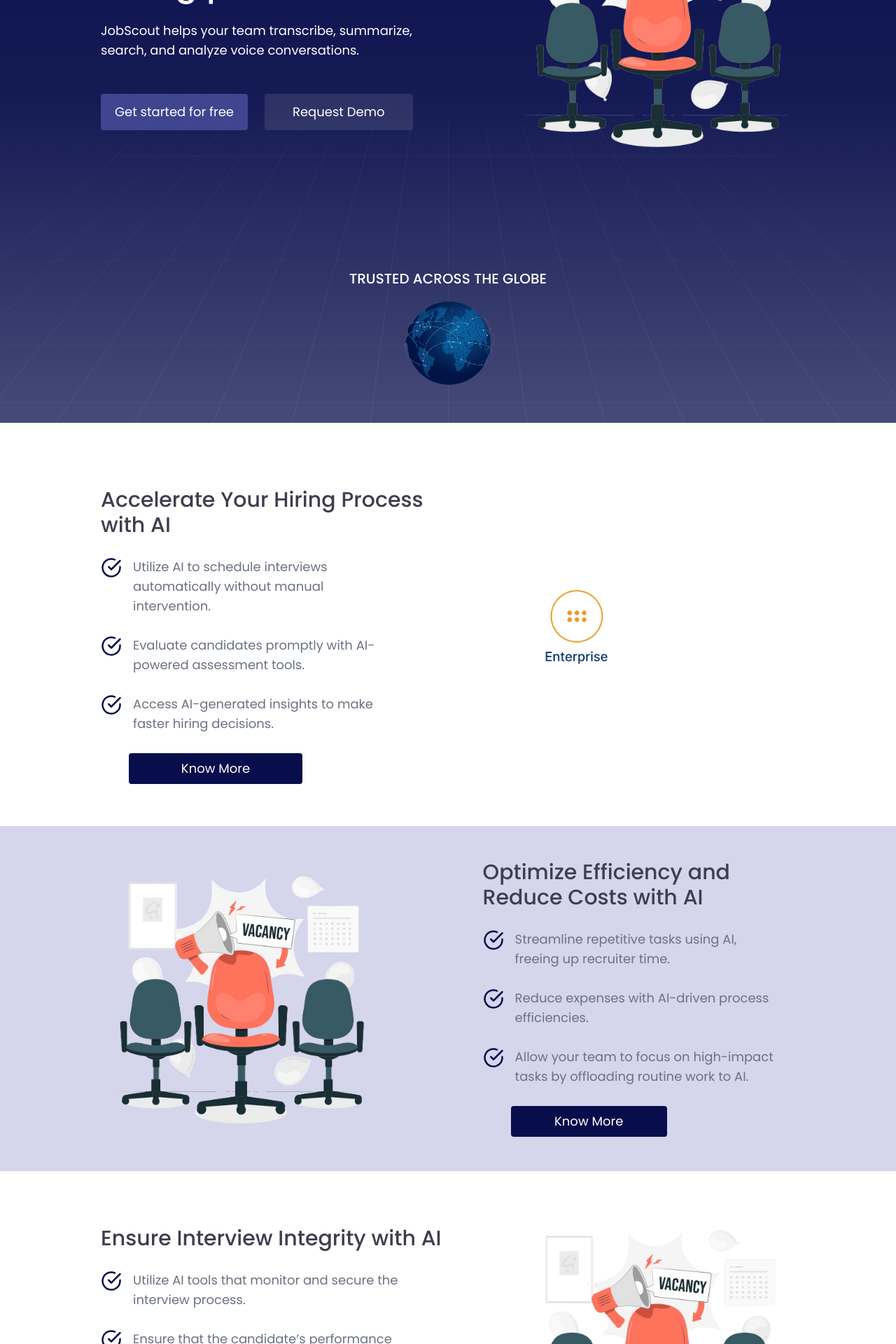
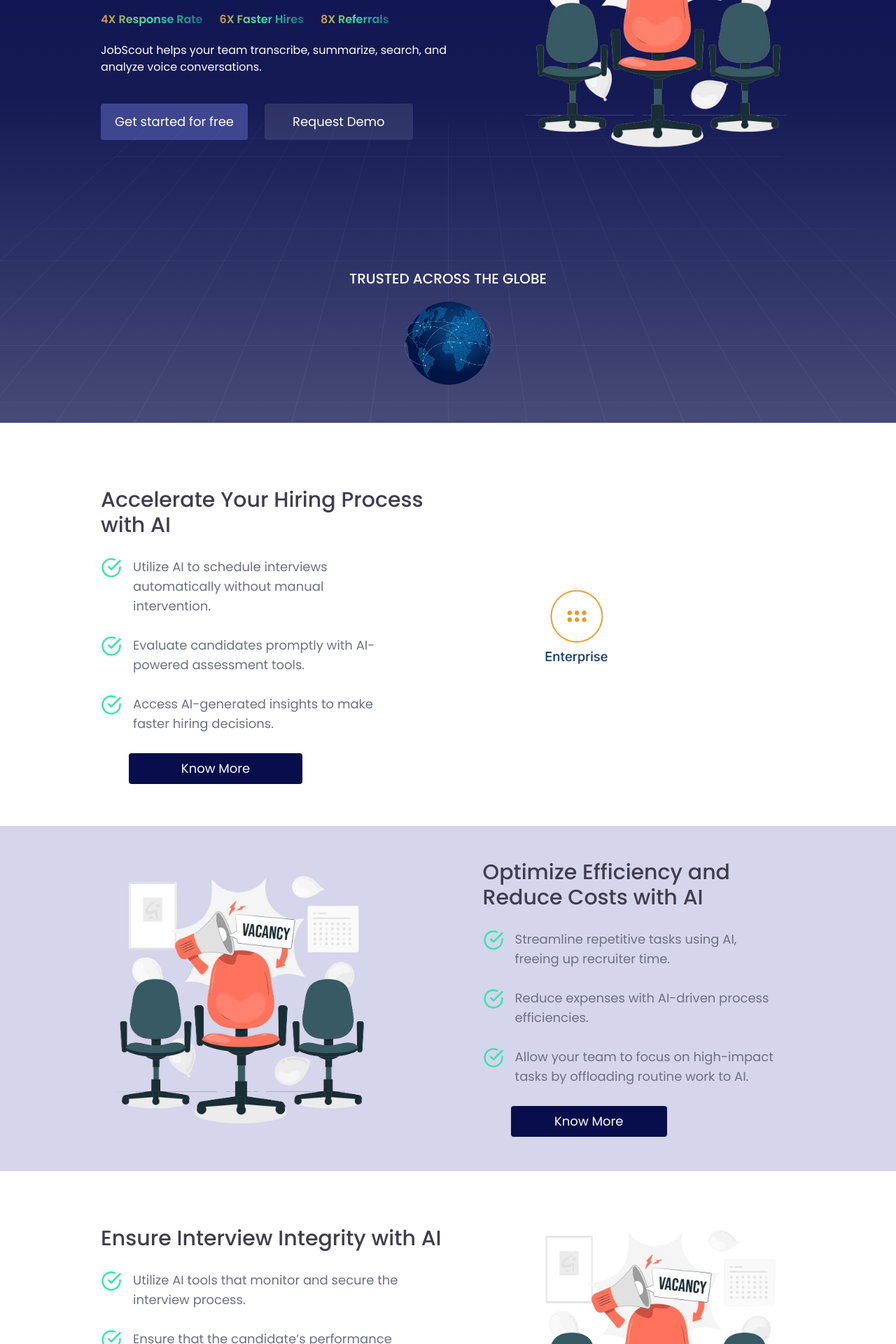
Before and after one commit to job-scout/jobscout-b2b-landingpage, a Next.js app: page / in a window 1280 px wide. Shown: the part 440-2360 px from the top of the page at 70% size. Built offline with nearby package versions, Linux system fonts and the light colour scheme.

Commit message:
banner update , text gradient update

```diff
--- a/components/Banner.jsx
+++ b/components/Banner.jsx
@@ -6,13 +6,27 @@
 			<div className="grid-background "></div>
 
 			<div className="text-white  h-[90vh] lg:h-[85vh] flex items-center justify-between container mx-auto px-4 lg:w-[80%] 2xl:w-[80%] space-x-12 lg:pt-8">
-				<div className="lg:w-[50%] flex flex-col space-y-12 lg:my-0 my-12">
+				<div className="lg:w-[50%] flex flex-col space-y-10 lg:my-0 my-12">
 					<div className="flex flex-col space-y-5">
 						<h1 className="lg:text-left text-center text-5xl font-medium lg:leading-snug leading-snug">
 							Automate your hiring process
 						</h1>
+						<div className=" flex flex-row items-center lg:items-start lg:space-x-6 lg:text-base text-xs space-x-4 font-semibold">
+							<p className=" linear-text-gradient ">
+								{" "}
+								4X <span className="">Response Rate</span>
+							</p>
+							<p className=" linear-text-gradient ">
+								{" "}
+								6X <span className="">Faster Hires</span>
+							</p>
+							<p className=" linear-text-gradient ">
+								{" "}
+								8X <span className="">Referrals</span>
+							</p>
+						</div>
 
-						<p className="text-lg lg:text-left text-center">
+						<p className="text-md lg:text-left text-center">
 							JobScout helps your team transcribe, summarize,
 							search, and analyze voice conversations.
 						</p>
--- a/components/Features.jsx
+++ b/components/Features.jsx
@@ -15,7 +15,7 @@
 					<div className="my-7 flex flex-col space-y-7">
 						<div className="flex items-start ">
 							<CheckCircleIcon
-								color="#080E4B"
+								color="#3AE4AD"
 								size={30}
 								className="mr-4"
 							/>{" "}
@@ -26,7 +26,7 @@
 						</div>
 						<div className="flex items-start ">
 							<CheckCircleIcon
-								color="#080E4B"
+								color="#3AE4AD"
 								size={30}
 								className="mr-4"
 							/>{" "}
@@ -37,9 +37,9 @@
 						</div>
 						<div className="flex items-start ">
 							<CheckCircleIcon
-								color="#080E4B"
+								color="#3AE4AD"
 								size={30}
-								className="mr-4"
+								className="mr-4 "
 							/>{" "}
 							<p className="text-gray-500 text-lg max-w-[80%] lg:max-w-sm 2xl:text-xl">
 								Access AI-generated insights to make faster
@@ -77,7 +77,7 @@
 						<div className="my-7 flex flex-col space-y-7">
 							<div className="flex items-start ">
 								<CheckCircleIcon
-									color="#080E4B"
+									color="#3AE4AD"
 									size={30}
 									className="mr-4"
 								/>{" "}
@@ -88,7 +88,7 @@
 							</div>
 							<div className="flex items-start ">
 								<CheckCircleIcon
-									color="#080E4B"
+									color="#3AE4AD"
 									size={30}
 									className="mr-4"
 								/>{" "}
@@ -99,7 +99,7 @@
 							</div>
 							<div className="flex items-start ">
 								<CheckCircleIcon
-									color="#080E4B"
+									color="#3AE4AD"
 									size={30}
 									className="mr-4"
 								/>{" "}
@@ -132,7 +132,7 @@
 					<div className="my-7 flex flex-col space-y-7">
 						<div className="flex items-start ">
 							<CheckCircleIcon
-								color="#080E4B"
+								color="#3AE4AD"
 								size={30}
 								className="mr-4"
 							/>{" "}
@@ -143,7 +143,7 @@
 						</div>
 						<div className="flex items-start ">
 							<CheckCircleIcon
-								color="#080E4B"
+								color="#3AE4AD"
 								size={30}
 								className="mr-4"
 							/>{" "}
@@ -154,7 +154,7 @@
 						</div>
 						<div className="flex items-start ">
 							<CheckCircleIcon
-								color="#080E4B"
+								color="#3AE4AD"
 								size={30}
 								className="mr-4"
 							/>{" "}
@@ -194,7 +194,7 @@
 						<div className="my-7 flex flex-col space-y-7">
 							<div className="flex items-start ">
 								<CheckCircleIcon
-									color="#080E4B"
+									color="#3AE4AD"
 									size={30}
 									className="mr-4"
 								/>{" "}
@@ -205,7 +205,7 @@
 							</div>
 							<div className="flex items-start ">
 								<CheckCircleIcon
-									color="#080E4B"
+									color="#3AE4AD"
 									size={30}
 									className="mr-4"
 								/>{" "}
@@ -216,7 +216,7 @@
 							</div>
 							<div className="flex items-start ">
 								<CheckCircleIcon
-									color="#080E4B"
+									color="#3AE4AD"
 									size={30}
 									className="mr-4"
 								/>{" "}
--- a/components/Hire.js
+++ b/components/Hire.js
@@ -7,7 +7,7 @@
 				Hire For Any Talent Across Your Team
 			</h1>
 
-			<button className="bg-text py-3 px-5 rounded text-lg text-white font-medium">
+			<button className="sublime-light py-3 px-5 rounded text-lg text-white font-medium">
 				Get started for free
 			</button>
 		</div>
--- a/components/ServiceCard.jsx
+++ b/components/ServiceCard.jsx
@@ -11,7 +11,7 @@
     <div className="flex flex-col justify-center items-center max-w-[250px] text-center gap-6">
       <div
         className={`w-24 h-24 ${
-          iconSecondary ? "bg-green-100" : "bg-white"
+          iconSecondary ? "bg-pink-50" : "bg-white"
         }  rounded-full flex justify-center items-center`}
       >
         <Image width="30" height="30" src={icon} alt="service" />
--- a/styles/globals.css
+++ b/styles/globals.css
@@ -20,13 +20,12 @@
 .icon {
 	width: 100% !important;
 	height: 100% !important;
-  color: #080E4B;
+	color: #080e4b;
 }
 
 .PhoneInputInput {
 	outline: none !important;
 }
-
 
 /* marquee css */
 
@@ -57,3 +56,16 @@
     display: none;
   }
 } */
+
+.sublime-light {
+	background: linear-gradient(to right, #fc5c7d, #6a82fb);
+}
+
+
+
+.linear-text-gradient {
+	background: linear-gradient(to right, #D7933E,#3AE4AD, #176F8B);
+	-webkit-background-clip: text;
+	background-clip: text;
+	color: transparent;
+}
```
Lines whose indentation alone changed are shown as unchanged.
